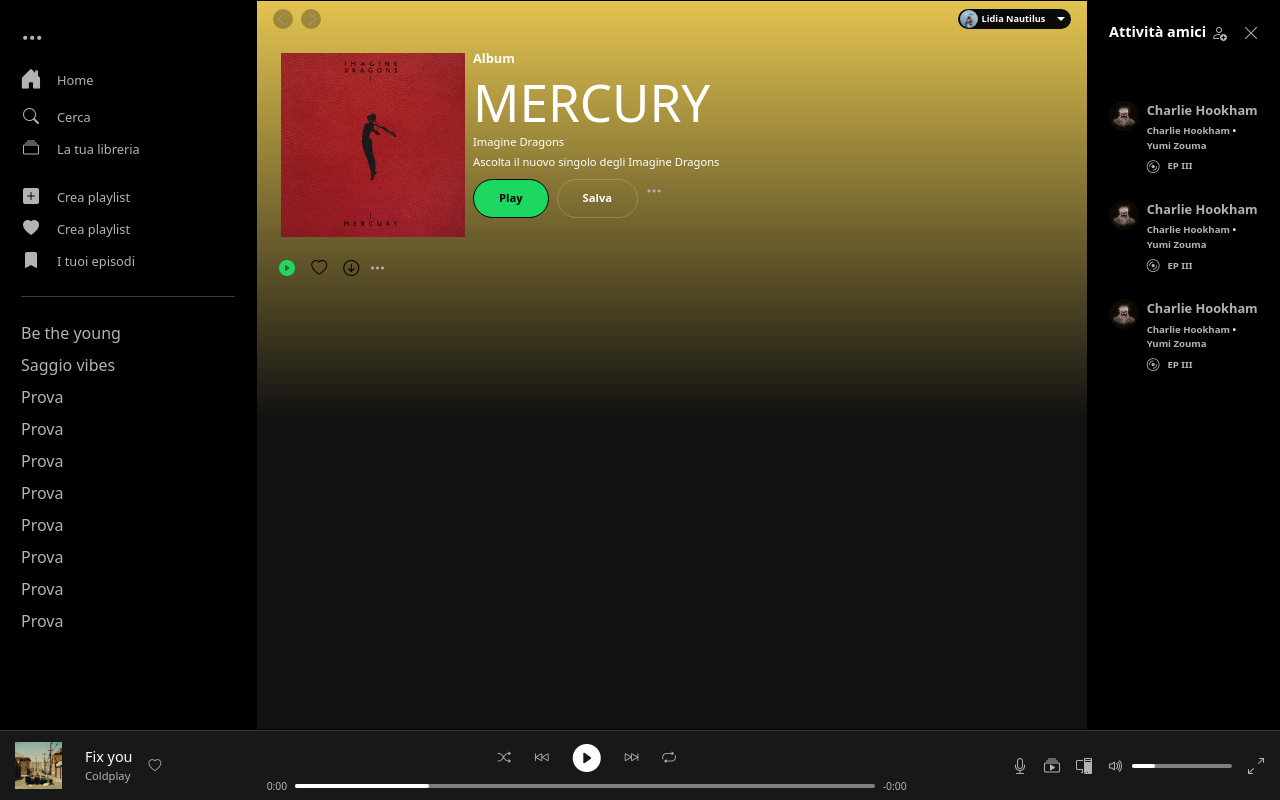
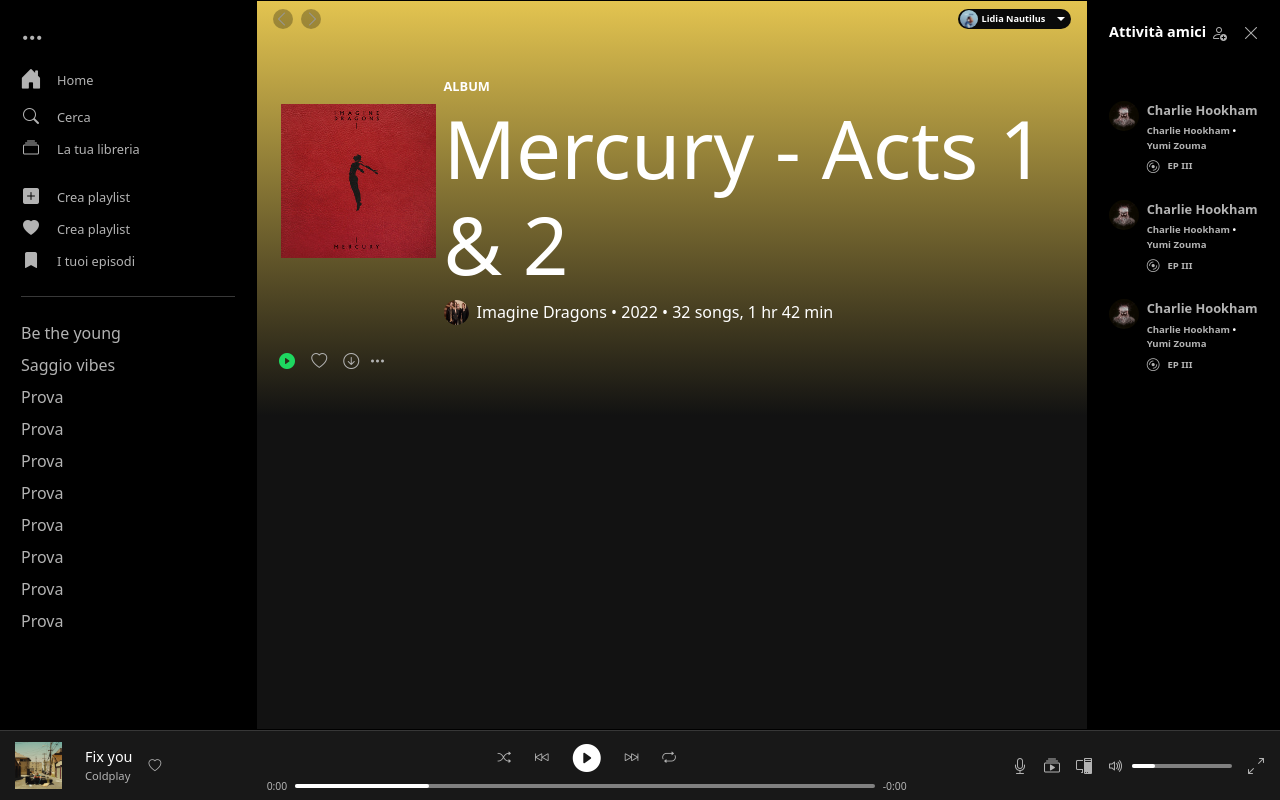
Before and after one commit to giuliomarinelli/BW-II, a website: page album.html in a window 1280 px wide. Drawn offline with nearby package versions, Linux system fonts and the light colour scheme.

Commit message:
some changes

```diff
--- a/album.html
+++ b/album.html
@@ -119,24 +119,20 @@
 
                 <div class="album-page-content">
 
-                    <div class="album-profile-container mt-3 d-flex">
-                            <div class="image-suggested-album-container p-2">
+                    <div class="album-profile-container mt-4 d-flex">
+                            <div class="image-suggested-album-container p-2 align-self-center">
                                 <img class="img-fluid" src="assets/imgs/main/image-11.jpg" alt="img-05">
                             </div>
                             <div class="text-suggested-album-container">
 
-                                <p class="m-0 text-white album-text mt-1 mb-1 fw-bold">Album</p>
-                                <h2 class="m-0 album-title text-white">MERCURY</h2>
-                                <p class="m-0 text-white artists-text">Imagine Dragons</p>
-                                <p class="m-0 text-white artists-text mt-1">Ascolta il nuovo singolo degli Imagine Dragons</p>
+                                <p class="m-0 text-white album-text mt-4 mb-1 fw-bold">ALBUM</p>
+                                <h2 class="m-0 album-title text-white">Mercury - Acts 1 & 2</h2>
                                 <div class="album-buttons d-flex gap-2 mt-2 mb-2">
-
-                                    <button class="rounded-btn play-btn">Play</button>
-                                    <button class="rounded-btn">Salva</button>
-                                    <a href="#"><i class="bi bi-three-dots icon"></i></a>
+                                    <img src="./assets/imgs/main/imagine-dragons-artist.jpg" alt="Image" class="artist-image"><p class="text-white"><a href="#" class="text-white artist-link">Imagine Dragons</a> • 2022 • 32 songs, 1 hr 42 min</p>
                                 </div>
                             </div>
                     </div>
+
                     <div class="album-bottom-container">
                         <div class="album-buttons-container">
                             <button class="play-container">
--- a/scss/_album-main.scss
+++ b/scss/_album-main.scss
@@ -3,6 +3,21 @@
 .album {
     background: rgb(0,0,0);
     background: linear-gradient(360deg, #121212 43%, #E3C450 100%);
+
+    .album-title {
+        font-size: 5rem;
+    }
+
+    .artist-image {
+        height: 25px;
+        width: 25px;
+        border-radius: 100%;
+    }
+
+    .artist-link:hover {
+        text-decoration: underline;
+        text-underline-offset: 1px;
+    }
 
     .play-container,
     .heart-container,
@@ -13,7 +28,22 @@
 
     .play-container {
         color: $play-button-color;
+    }
 
+    .heart-container {
+        color: $left-menu-color-item;
+
+        &:hover {
+            color: white;
+        }
+    }
+
+    .download-container {
+        color: $left-menu-color-item;
+
+        &:hover {
+            color: white;
+        }
     }
 
 }
```
Also changed, not shown: assets/imgs/main/imagine-dragons-artist.jpg (added), css/style.css, 1 other file.
